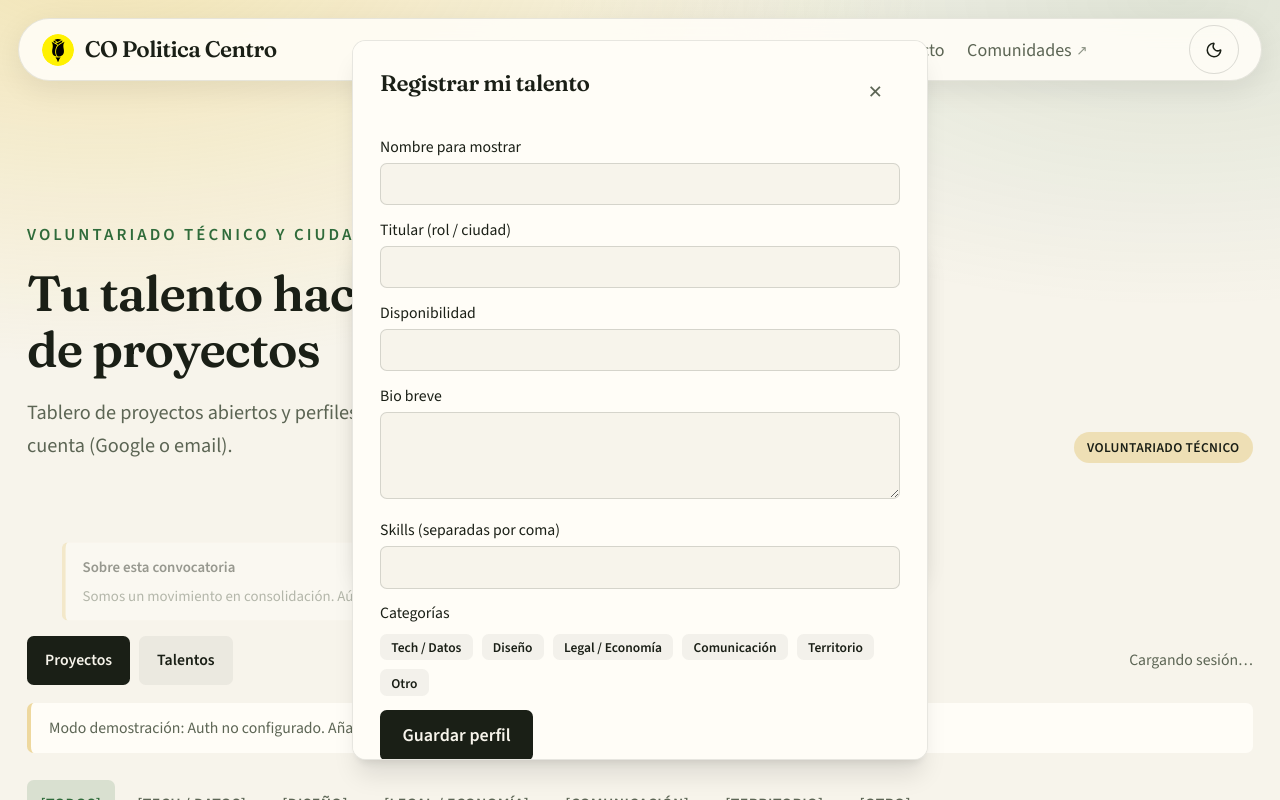
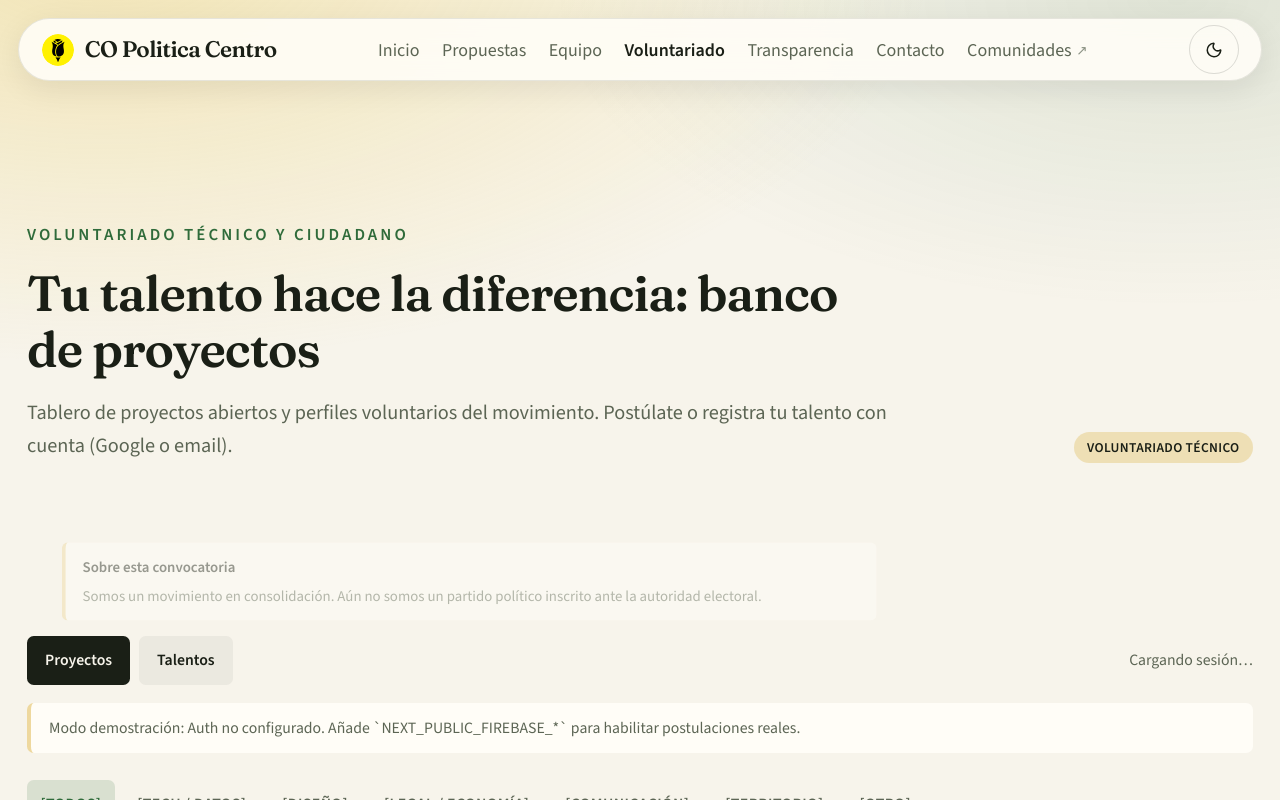
Before and after one commit to CO-Politica-Centro/web-portal, a Next.js app: page /voluntariado in a window 1280 px wide. Shown: the top 800 px of the page. Built offline with nearby package versions, Linux system fonts and the light colour scheme; no server answers.

Commit message:
fix(voluntariado): hide closed dialogs with hidden until open

```diff
--- a/src/features/voluntariado/volunteer-dialog.tsx
+++ b/src/features/voluntariado/volunteer-dialog.tsx
@@ -53,7 +53,7 @@ export function VolunteerDialog({
         onClose();
       }}
       className={cn(
-        "text-foreground fixed inset-0 z-[60] m-0 flex h-full max-h-none w-full max-w-none items-center justify-center bg-transparent p-4 open:flex",
+        "text-foreground fixed inset-0 z-[60] m-0 hidden h-full max-h-none w-full max-w-none items-center justify-center bg-transparent p-4 open:flex",
         "[&::backdrop]:bg-foreground/40",
       )}
     >
```
